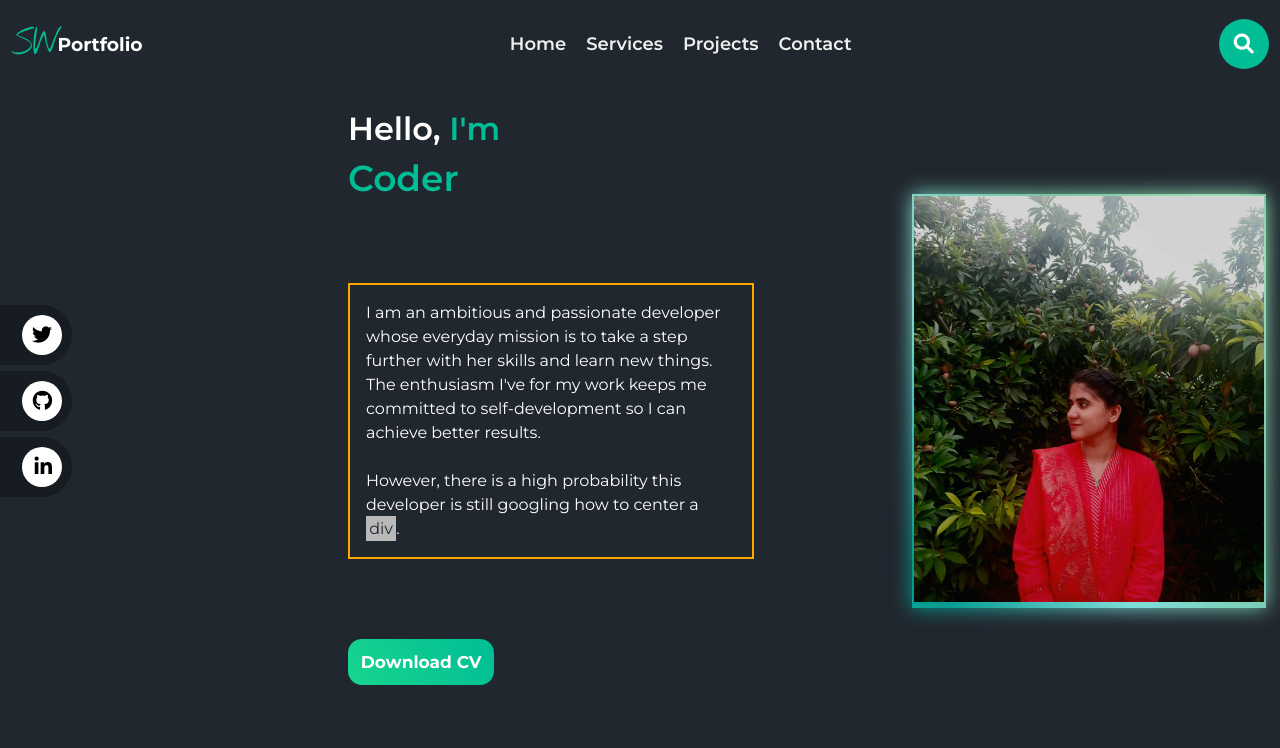
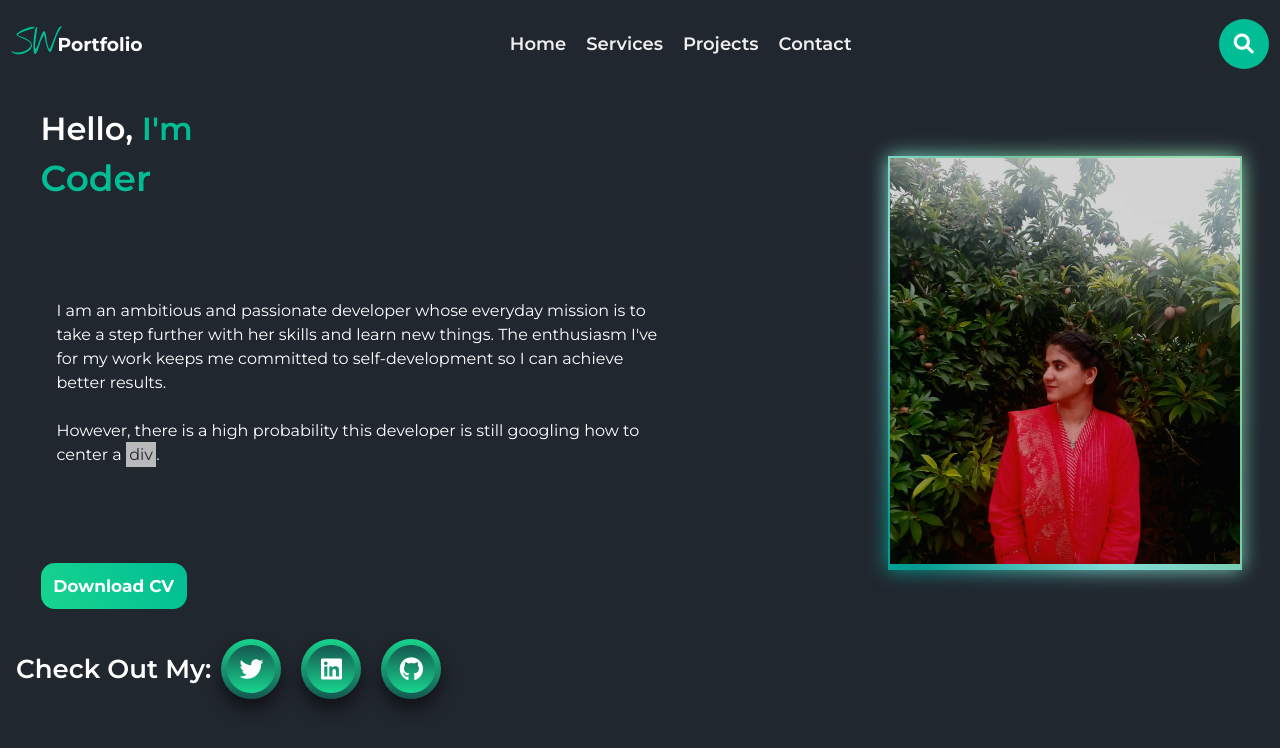
Before and after one commit to sidramwaseem/Portfolio, a React (Create React App) app: page / in a window 1280 px wide. Shown: the top 748 px of the page. Built offline with nearby package versions, Linux system fonts and the light colour scheme.

Commit message:
Complete homepage

```diff
--- a/src/components/Home/Home.css
+++ b/src/components/Home/Home.css
@@ -194,60 +194,17 @@
 }
 
 #home {
-  display: flex;
-  flex-direction: row;
-  justify-content: space-between;
-  align-items: center;
   padding: 1rem;
   margin-top: 2rem;
 }
 
-
-
-.social a {
-  color: #fff;
-  text-decoration: none;
+.main-homepage{
+  display: flex;
+  flex-direction: row;
+  justify-content: space-around;
+  align-items: center;
 }
 
-.social ul {
-  padding: 0px;
-  transform: translate(-270px, 0);
-}
-.social ul li {
-  display: block;
-  margin: 6px;
-  background: #171c23;
-  width: 320px;
-  text-align: right;
-  padding: 10px;
-  border-radius: 0 30px 30px 0;
-  transition: all 1s;
-}
-.social ul li:hover {
-  transform: translate(110px, 0);
-  background: #00bd95;
-}
-.social ul li:hover a {
-  color: #fff;
-}
-.social ul li:hover i {
-  color: #fff;
-  background: #171c23;
-  transform: rotate(360deg);
-  transition: all 1s;
-}
-.social ul li i {
-  margin-left: 60px;
-  color: #000;
-  background: #fff;
-  padding: 10px;
-  border-radius: 50%;
-  width: 40px;
-  height: 40px;
-  font-size: 20px;
-  background: #ffffff;
-  transform: rotate(0deg);
-}
 
 .wordCarousel {
   font-size: 36px;
@@ -339,7 +296,6 @@
 }
 .para {
   margin-top: 2rem;
-  border: 2px solid orange;
   max-width: 40rem;
   width: 100%;
   padding: 1rem;
@@ -360,13 +316,16 @@ code {
   padding: 0.8rem;
   border-radius: 14px;
   border: none;
+  background-image: linear-gradient(55deg, #18d58e, #00bd95);
+  cursor: pointer;
+
+}
+.btn a{
+  text-decoration: none;
+  color: #fff;
   font-weight: 700;
   font-size: 17px;
-  color: #fff;
-  background-image: linear-gradient(55deg, #18d58e, #00bd95);
-  cursor: pointer;
 }
-
 .btn:hover {
   box-shadow: 0 4px 8px -2px #00ff9d;
 }
@@ -427,7 +386,6 @@ code {
 @media (max-width: 1120px){
   .para {
     margin-top: 2rem;
-    border: 2px solid orange;
     max-width: 90rem;
     width: 100%;
     padding: 1rem;
@@ -435,29 +393,89 @@ code {
 }
 
 @media (max-width: 980px){
-  #home{
-    flex-direction: column;
-    justify-content: center;
-    align-items: center;
-    text-align: center;
-  }
+ .main-homepage{
+  flex-direction: column;
+ }
   .personal-info{
     text-align: center;
     margin: 0;
   }
+  .btn{
+    margin-bottom: 50px;
+  }
   .para{
-    margin: 0 auto;
+    margin: 10px auto;
     padding: 0;
     max-width: 100%;
     align-self: center;
     /* width: 100%; */
   }
-  .social{
-    display: none;
+  .profile-figure{
+    margin-bottom: 50px;
   }
+}
 
-  .btn{
-    margin: 70px auto;
-  }
+.socials-list{
+  margin-top: 20px;
+  /* text-align: center; */
+  color: #fff;
+  font-size: 26px;
+  font-weight: 600;
+}
+.social {
+  margin:30px auto;
+  padding:0;
+  display:flex;
+  flex-direction: row;
+  align-items: center;
+}
 
+.social li {
+  list-style: none;
 }
+
+.social li a {
+  position: relative;
+  width:60px;
+  height:60px;
+  display:block;
+  text-align:center;
+  margin:0 10px;
+  border-radius: 50%;
+  padding: 6px;
+  box-sizing: border-box;
+  text-decoration:none;
+  box-shadow: 0 10px 15px #111316 ;
+  background: linear-gradient(0deg, #155750 , #18D58E );
+  transition: .5s;
+}
+
+.social li a:hover {
+  box-shadow: 0 2px 5px #171C23 ;
+  text-decoration:none;
+}
+
+.social li a .fab {
+  width: 100%;
+  height:100%;
+  display:block;
+  background: linear-gradient(0deg, #18D58E, #155750 );
+  border-radius: 50%;
+  line-height: calc(60px - 12px);
+  font-size:24px;
+  color:  #fff  ;
+  transition: .5s;
+}
+
+ul li:nth-child(2) a:hover .fab {
+  color: #00aced;
+}
+
+
+ul li:nth-child(3) a:hover .fab {
+  color: #007bb5;
+}
+
+ul li:nth-child(4) a:hover .fab {
+  color: #211f1f;
+}
--- a/src/components/Home/Home.jsx
+++ b/src/components/Home/Home.jsx
@@ -37,37 +37,7 @@ function Home() {
         </div>
       </nav>
       <section id="home">
-        <aside className="social responsive-social">
-          <ul>
-            <li>
-              <a
-                href="https://twitter.com/sidramwaseem"
-                target="_blank"
-                rel="noreferrer"
-              >
-                Twitter <i class="fa-brands fa-twitter"></i>
-              </a>
-            </li>
-            <li>
-              <a
-                href="https://github.com/sidramwaseem"
-                target="_blank"
-                rel="noreferrer"
-              >
-                Github <i class="fa-brands fa-github"></i>
-              </a>
-            </li>
-            <li>
-              <a
-                href="https://www.linkedin.com/in/sidramwaseem/"
-                target="_blank"
-                rel="noreferrer"
-              >
-                Linkedin <i class="fa-brands fa-linkedin-in"></i>
-              </a>
-            </li>
-          </ul>
-        </aside>
+      <main className="main-homepage">
 
       <article className="personal-info">
         <blockquote className="name">
@@ -99,11 +69,32 @@ function Home() {
             googling how to center a <code>div</code>.
           </p>
         </div>
-          <button className="btn">Download CV</button>
+        <button className="btn" > <a href="../../assets/CV.pdf" title="CV" download>Download CV</a></button>
       </article>
       <figure className="profile-figure">
         <img src={profileImg} alt="Profile" className="profile-img" />
       </figure>
+      </main>
+      <div className="socials-list">
+      <ul className="social">
+      <li>Check Out My:</li>
+        <li>
+          <a href="h">
+            <i class="fab fa-twitter" aria-hidden="true"></i>
+          </a>
+        </li>
+        <li>
+          <a href="h">
+            <i class="fab fa-linkedin" aria-hidden="true"></i>
+          </a>
+        </li>
+        <li>
+          <a href="h">
+            <i class="fab fa-github" aria-hidden="true"></i>
+          </a>
+        </li>
+      </ul>
+      </div>
       </section>
     </header>
   );
```
Also changed, not shown: 1 other file (tests, documents, lock files or other folders). Lines whose indentation alone changed are shown as unchanged.
